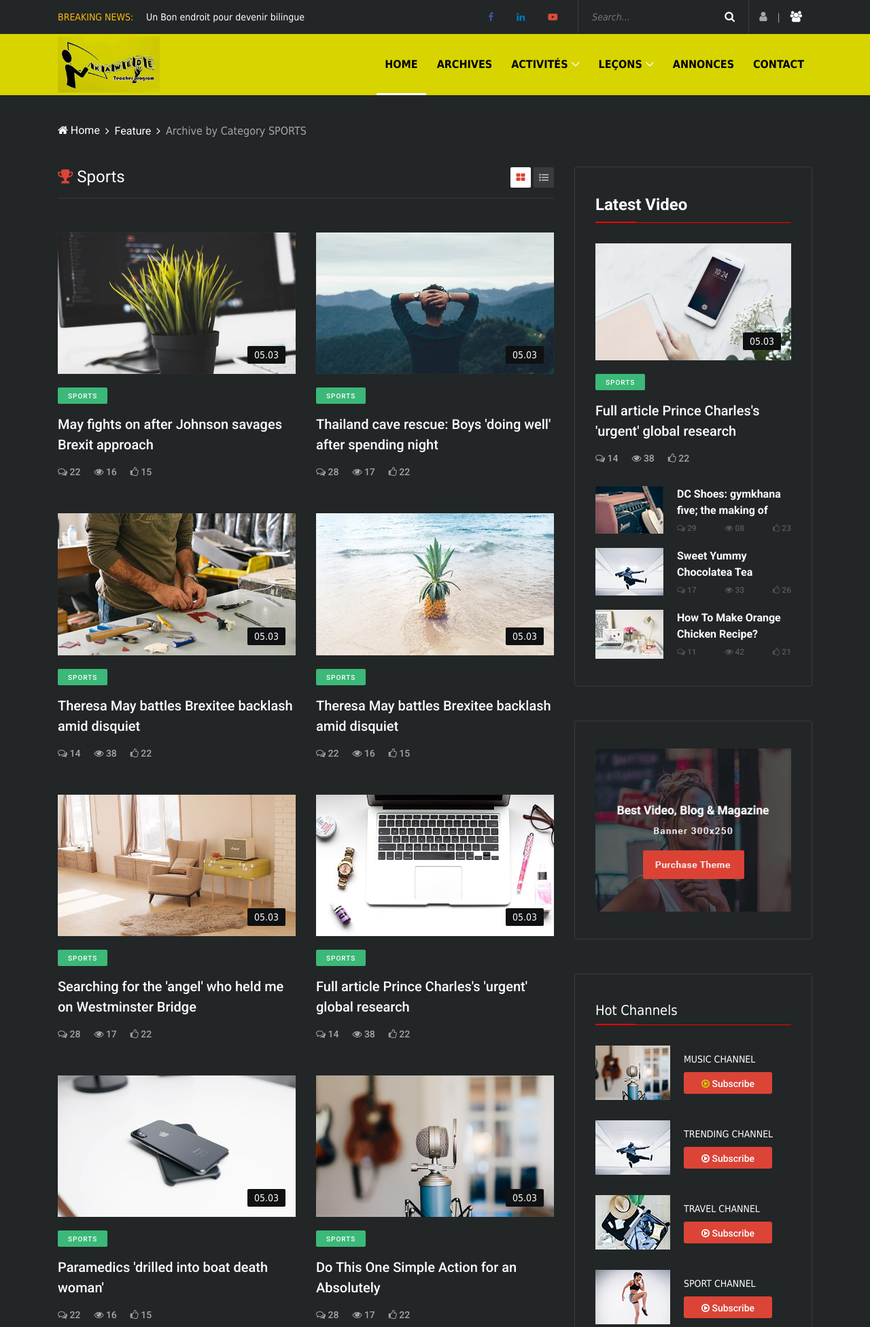
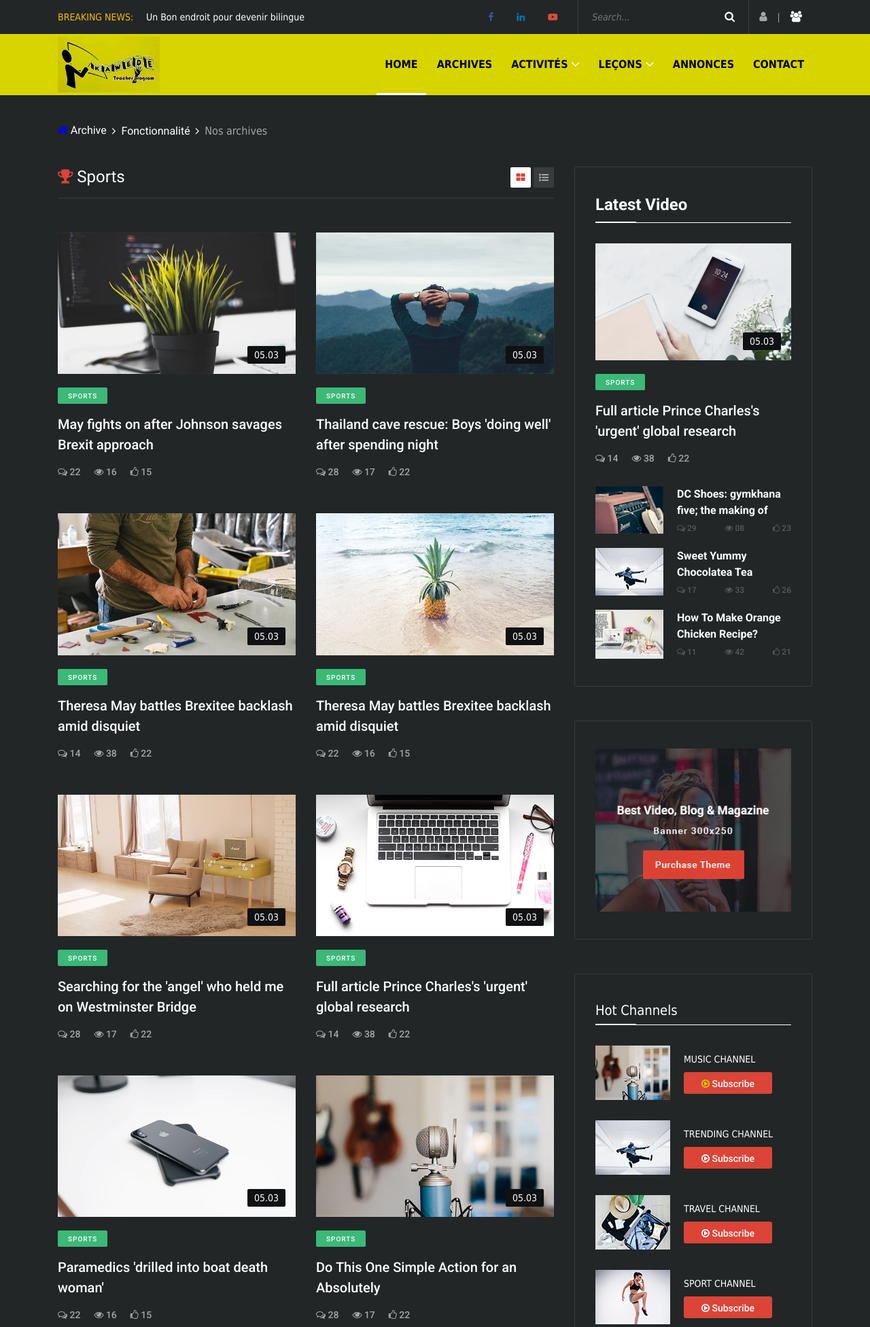
Before and after one commit to kawede/projetVraiEnglais, a PHP site: page /archive-grid.php in a window 1280 px wide. Shown: the top 1952 px of the page at 68% size. Run offline with PHP 8.4, Linux system fonts and the light colour scheme; some web fonts are replaced.

Commit message:
my project

```diff
--- a/annonce.php
+++ b/annonce.php
@@ -8,5 +8,3 @@
 
    <?php include('./_box_pages/footer.php') ?>
 </body>
-
-</html>
--- a/archive-grid.php
+++ b/archive-grid.php
@@ -7,9 +7,9 @@
                 <div class="col-12">
                     <nav aria-label="breadcrumb">
                         <ol class="breadcrumb">
-                            <li class="breadcrumb-item"><a href="#"><i class="fa fa-home" aria-hidden="true"></i> Home</a></li>
-                            <li class="breadcrumb-item"><a href="#">Feature</a></li>
-                            <li class="breadcrumb-item active" aria-current="page">Archive by Category SPORTS</li>
+                            <li class="breadcrumb-item" style="font-family: tahoma;"><a href="archive-grid.php"><i class="fa fa-home" aria-hidden="true" style="color:blue;"></i> Archive</a></li>
+                            <li class="breadcrumb-item"><a href="#">Fonctionnalité</a></li>
+                            <li class="breadcrumb-item active" aria-current="page">Nos archives</li>
                         </ol>
                     </nav>
                 </div>
--- a/style.css
+++ b/style.css
@@ -257,14 +257,14 @@ input:focus {
   .section-heading .line {
     width: 150px;
     height: 1px;
-    background-color: red;
+    background-color: white;
     margin: 0 auto;
     position: relative;
     z-index: 1; }
     .section-heading .line::after {
       width: 60px;
       height: 2px;
-      background-color: red;
+      background-color: white;
       content: '';
       position: absolute;
       bottom: 0;
```
